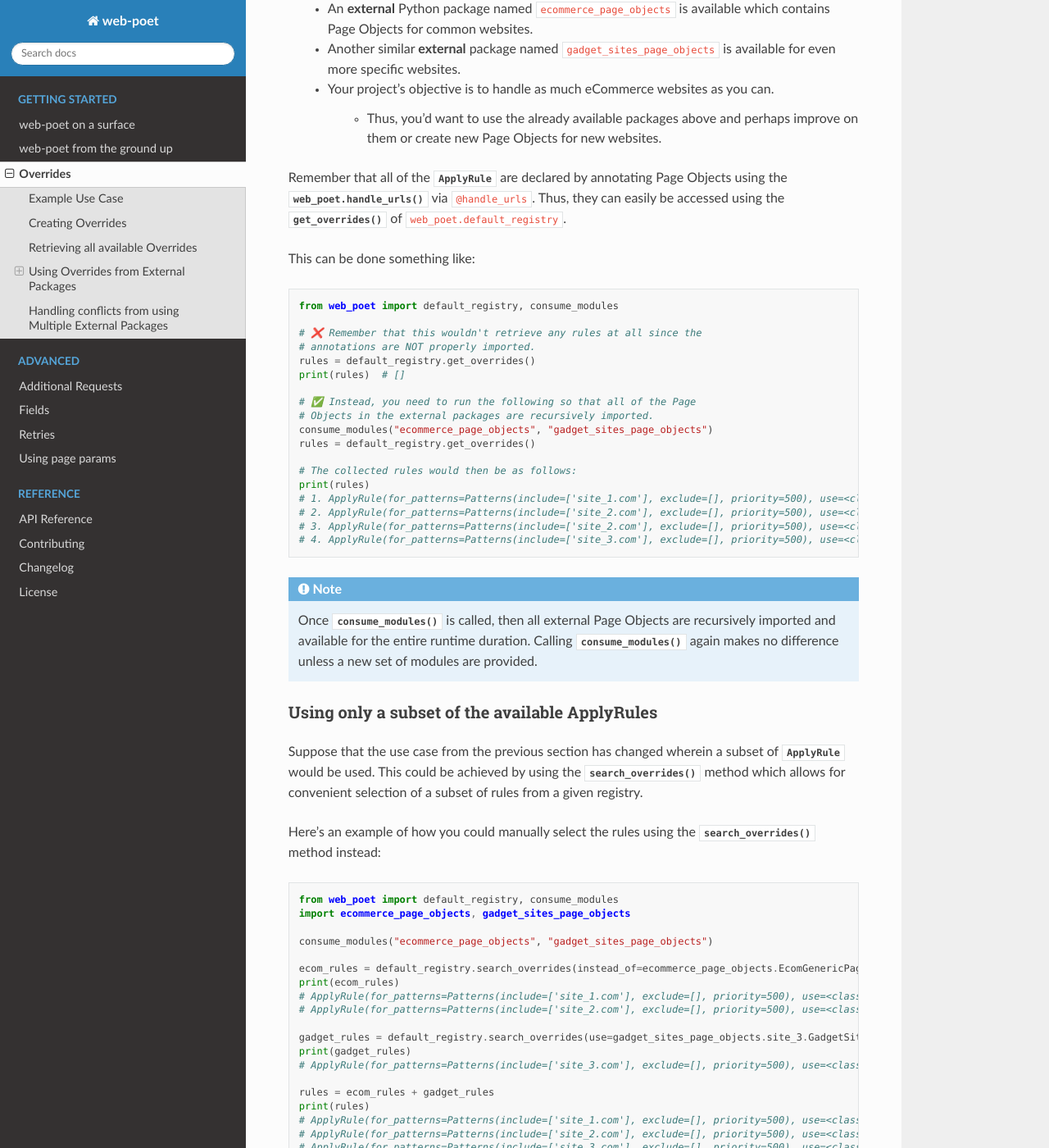
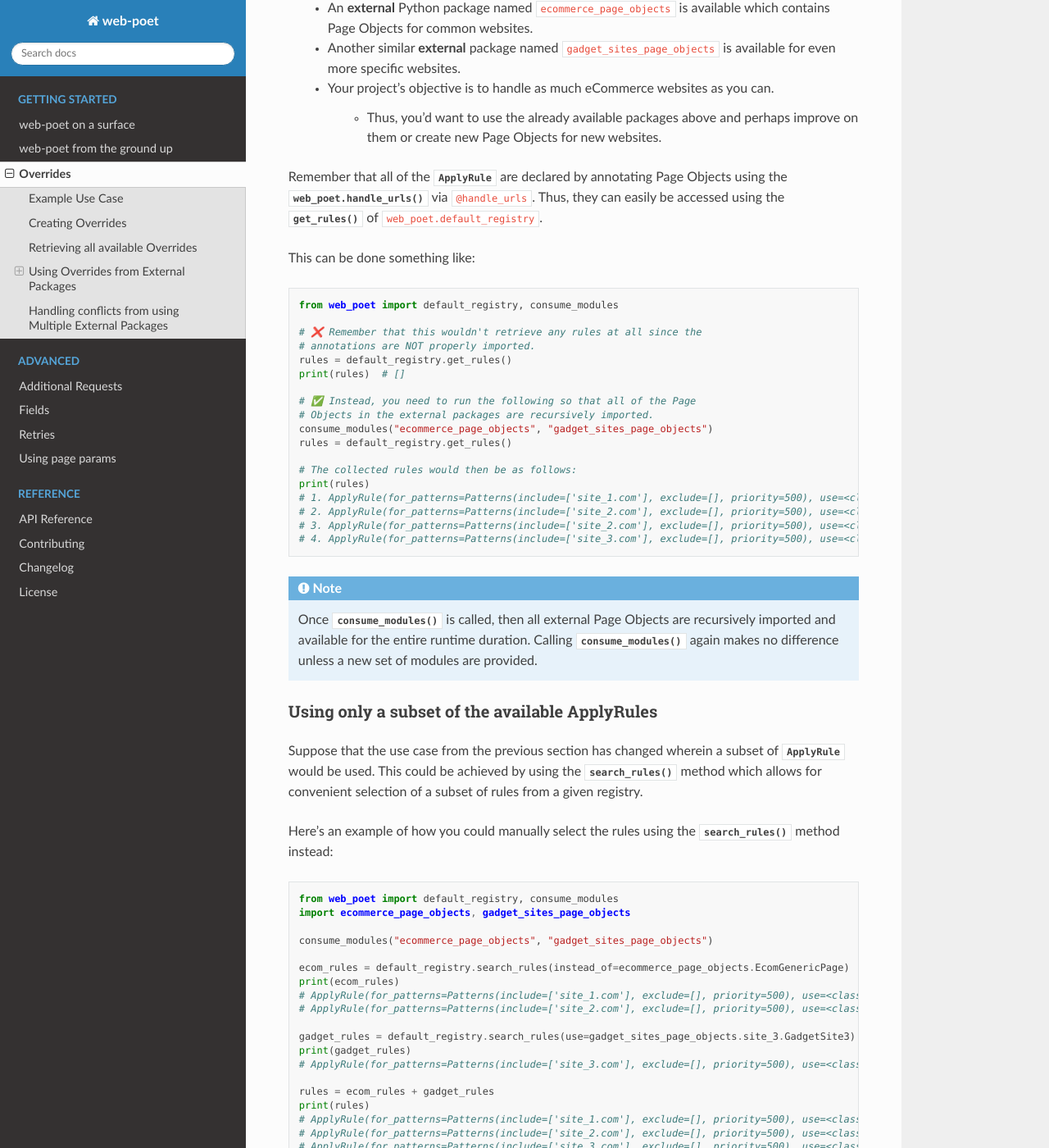
Before and after one commit to scrapinghub/web-poet, a Sphinx documentation site: the page built from docs/intro/overrides.rst, in a window 1280 px wide and 1400 px high, scrolled down 3124 px. Shown: the whole window at 82% size. Built offline with Sphinx 7.4.7 and the Read the Docs theme 2.0.0, drawn with Linux system fonts in a browser that asks for light colours; some of the changed text lies outside the part shown.

Commit message:
rename PageObjectRegistry's methods: get_overrides → get_rules, search_overrides → search_rules

```diff
--- a/CHANGELOG.rst
+++ b/CHANGELOG.rst
@@ -28,6 +28,10 @@ Deprecations:
 * The ``from_override_rules`` method of ``PageObjectRegistry`` is now deprecated.
   Use ``from_apply_rules`` instead.
 * The ``web_poet.overrides`` is deprecated. Use ``web_poet.rules`` instead.
+* The ``PageObjectRegistry.get_overrides`` is deprecated.
+  Use ``PageObjectRegistry.get_rules`` instead.
+* The ``PageObjectRegistry.search_overrides`` is deprecated.
+  Use ``PageObjectRegistry.search_rules`` instead.
 
 0.5.1 (2022-09-23)
 ------------------
--- a/docs/intro/overrides.rst
+++ b/docs/intro/overrides.rst
@@ -108,7 +108,7 @@ The code above declares that:
 Retrieving all available Overrides
 ----------------------------------
 
-The :meth:`~.PageObjectRegistry.get_overrides` method from the ``web_poet.default_registry``
+The :meth:`~.PageObjectRegistry.get_rules` method from the ``web_poet.default_registry``
 allows retrieval of  all :class:`~.ApplyRule` in the given registry.
 Following from our example above, using it would be:
 
@@ -117,7 +117,7 @@ Following from our example above, using it would be:
     from web_poet import default_registry
 
     # Retrieves all ApplyRules that were registered in the registry
-    rules = default_registry.get_overrides()
+    rules = default_registry.get_rules()
 
     print(len(rules))  # 3
     print(rules[0])    # ApplyRule(for_patterns=Patterns(include=['example.com'], exclude=[], priority=500), use=<class 'my_project.page_objects.ExampleProductPage'>, instead_of=<class 'my_project.page_objects.GenericProductPage'>, to_return=None, meta={})
@@ -128,7 +128,7 @@ in the :class:`~.ApplyRule` to be written into ``web_poet.default_registry``.
 
 .. warning::
 
-    :meth:`~.PageObjectRegistry.get_overrides` relies on the fact that all essential
+    :meth:`~.PageObjectRegistry.get_rules` relies on the fact that all essential
     packages/modules which contains the :func:`web_poet.handle_urls`
     annotations are properly loaded `(i.e imported)`.
 
@@ -145,7 +145,7 @@ in the :class:`~.ApplyRule` to be written into ``web_poet.default_registry``.
         from web_poet import default_registry, consume_modules
 
         consume_modules("external_package_A.po", "another_ext_package.lib")
-        rules = default_registry.get_overrides()
+        rules = default_registry.get_rules()
 
     The next section explores this caveat further.
 
@@ -176,7 +176,7 @@ Let's suppose we have the following use case before us:
 
 Remember that all of the :class:`~.ApplyRule` are declared by annotating
 Page Objects using the :func:`web_poet.handle_urls` via ``@handle_urls``. Thus,
-they can easily be accessed using the :meth:`~.PageObjectRegistry.get_overrides`
+they can easily be accessed using the :meth:`~.PageObjectRegistry.get_rules`
 of ``web_poet.default_registry``.
 
 This can be done something like:
@@ -187,13 +187,13 @@ This can be done something like:
 
     # ❌ Remember that this wouldn't retrieve any rules at all since the
     # annotations are NOT properly imported.
-    rules = default_registry.get_overrides()
+    rules = default_registry.get_rules()
     print(rules)  # []
 
     # ✅ Instead, you need to run the following so that all of the Page
     # Objects in the external packages are recursively imported.
     consume_modules("ecommerce_page_objects", "gadget_sites_page_objects")
-    rules = default_registry.get_overrides()
+    rules = default_registry.get_rules()
 
     # The collected rules would then be as follows:
     print(rules)
@@ -216,11 +216,11 @@ Using only a subset of the available ApplyRules
 
 Suppose that the use case from the previous section has changed wherein a
 subset of :class:`~.ApplyRule` would be used. This could be achieved by
-using the :meth:`~.PageObjectRegistry.search_overrides` method which allows for
+using the :meth:`~.PageObjectRegistry.search_rules` method which allows for
 convenient selection of a subset of rules from a given registry.
 
 Here's an example of how you could manually select the rules using the
-:meth:`~.PageObjectRegistry.search_overrides` method instead:
+:meth:`~.PageObjectRegistry.search_rules` method instead:
 
 .. code-block:: python
 
@@ -229,12 +229,12 @@ Here's an example of how you could manually select the rules using the
 
     consume_modules("ecommerce_page_objects", "gadget_sites_page_objects")
 
-    ecom_rules = default_registry.search_overrides(instead_of=ecommerce_page_objects.EcomGenericPage)
+    ecom_rules = default_registry.search_rules(instead_of=ecommerce_page_objects.EcomGenericPage)
     print(ecom_rules)
     # ApplyRule(for_patterns=Patterns(include=['site_1.com'], exclude=[], priority=500), use=<class 'ecommerce_page_objects.site_1.EcomSite1'>, instead_of=<class 'ecommerce_page_objects.EcomGenericPage'>, to_return=None, meta={})
     # ApplyRule(for_patterns=Patterns(include=['site_2.com'], exclude=[], priority=500), use=<class 'ecommerce_page_objects.site_2.EcomSite2'>, instead_of=<class 'ecommerce_page_objects.EcomGenericPage'>, to_return=None, meta={})
 
-    gadget_rules = default_registry.search_overrides(use=gadget_sites_page_objects.site_3.GadgetSite3)
+    gadget_rules = default_registry.search_rules(use=gadget_sites_page_objects.site_3.GadgetSite3)
     print(gadget_rules)
     # ApplyRule(for_patterns=Patterns(include=['site_3.com'], exclude=[], priority=500), use=<class 'gadget_sites_page_objects.site_3.GadgetSite3'>, instead_of=<class 'gadget_sites_page_objects.GadgetGenericPage'>, to_return=None, meta={})
 
@@ -244,7 +244,7 @@ Here's an example of how you could manually select the rules using the
     # ApplyRule(for_patterns=Patterns(include=['site_2.com'], exclude=[], priority=500), use=<class 'ecommerce_page_objects.site_2.EcomSite2'>, instead_of=<class 'ecommerce_page_objects.EcomGenericPage'>, to_return=None, meta={})
     # ApplyRule(for_patterns=Patterns(include=['site_3.com'], exclude=[], priority=500), use=<class 'gadget_sites_page_objects.site_3.GadgetSite3'>, instead_of=<class 'gadget_sites_page_objects.GadgetGenericPage'>, to_return=None, meta={})
 
-As you can see, using the :meth:`~.PageObjectRegistry.search_overrides` method allows you to
+As you can see, using the :meth:`~.PageObjectRegistry.search_rules` method allows you to
 conveniently select for :class:`~.ApplyRule` which conform to a specific criteria. This
 allows you to conveniently drill down to which :class:`~.ApplyRule` you're interested in
 using.
@@ -285,7 +285,7 @@ have the first approach as an example:
     import ecommerce_page_objects, gadget_sites_page_objects
 
     consume_modules("ecommerce_page_objects", "gadget_sites_page_objects")
-    rules = default_registry.get_overrides()
+    rules = default_registry.get_rules()
 
     # The collected rules would then be as follows:
     print(rules)
@@ -299,7 +299,7 @@ have the first approach as an example:
         def to_item(self):
             ...  # call super().to_item() and improve on the item's shortcomings
 
-    rules = default_registry.get_overrides()
+    rules = default_registry.get_rules()
     print(rules)
     # 1. ApplyRule(for_patterns=Patterns(include=['site_1.com'], exclude=[], priority=500), use=<class 'ecommerce_page_objects.site_1.EcomSite1'>, instead_of=<class 'ecommerce_page_objects.EcomGenericPage'>, to_return=None, meta={})
     # 2. ApplyRule(for_patterns=Patterns(include=['site_2.com'], exclude=[], priority=500), use=<class 'ecommerce_page_objects.site_2.EcomSite2'>, instead_of=<class 'ecommerce_page_objects.EcomGenericPage'>, to_return=None, meta={})
@@ -430,7 +430,7 @@ set of rules than expected.
 
 This **inclusion**-list approach can be done by importing the Page Objects directly
 and creating instances of :class:`~.ApplyRule` from it. You could also import
-all of the available :class:`~.ApplyRule` using :meth:`~.PageObjectRegistry.get_overrides`
+all of the available :class:`~.ApplyRule` using :meth:`~.PageObjectRegistry.get_rules`
 to sift through the list of available rules and manually selecting the rules you need.
 
 Most of the time, the needed rules are the ones which uses the Page Objects we're
@@ -450,9 +450,9 @@ easily find the Page Object's rule using its `key`. Here's an example:
         default_registry[package_C.PageObject3],  # ApplyRule(for_patterns=Patterns(include=['site_C.com'], exclude=[], priority=500), use=<class 'package_C.PageObject3'>, instead_of=<class 'GenericPage'>, to_return=None, meta={})
     ]
 
-Another approach would be using the :meth:`~.PageObjectRegistry.search_overrides`
+Another approach would be using the :meth:`~.PageObjectRegistry.search_rules`
 functionality as described from this tutorial section: :ref:`intro-rule-subset`.
-The :meth:`~.PageObjectRegistry.search_overrides` is quite useful in cases wherein
+The :meth:`~.PageObjectRegistry.search_rules` is quite useful in cases wherein
 the **POP** contains a lot of rules as it presents a utility for programmatically
 searching for them.
 
@@ -466,15 +466,15 @@ Here's an example:
 
     consume_modules("package_A", "package_B", "package_C")
 
-    rule_from_A = default_registry.search_overrides(use=package_A.PageObject1)
+    rule_from_A = default_registry.search_rules(use=package_A.PageObject1)
     print(rule_from_A)
     # [ApplyRule(for_patterns=Patterns(include=['site_A.com'], exclude=[], priority=500), use=<class 'package_A.PageObject1'>, instead_of=<class 'GenericPage'>, to_return=None, meta={})]
 
-    rule_from_B = default_registry.search_overrides(instead_of=GenericProductPage)
+    rule_from_B = default_registry.search_rules(instead_of=GenericProductPage)
     print(rule_from_B)
     # []
 
-    rule_from_C = default_registry.search_overrides(for_patterns=Patterns(include=["site_C.com"]))
+    rule_from_C = default_registry.search_rules(for_patterns=Patterns(include=["site_C.com"]))
     print(rule_from_C)
     # [
     #     ApplyRule(for_patterns=Patterns(include=['site_C.com'], exclude=[], priority=500), use=<class 'package_C.PageObject3'>, instead_of=<class 'GenericPage'>, to_return=None, meta={}),
```
Also changed, not shown: 2 other files.
